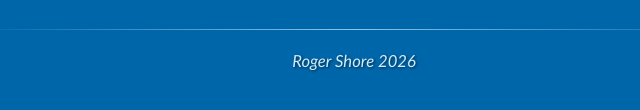
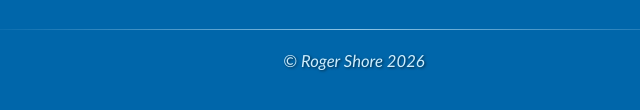
Before and after one commit to mitre-mags/mitre-mags.github.io, a plain HTML site: page index.html in a window 1280 px wide. Shown: the part 538-648 px from the top of the page, 286-926 px from the left. Drawn offline with Linux system fonts and the light colour scheme.

Commit message:
Fix HTML structure and update footer copyright

```diff
--- a/index.html
+++ b/index.html
@@ -110,7 +110,7 @@ Thanks to <b>Brian Burgess</b> for the first 5 and to <b>Rod Bush</b> for 1965
 
 <div class="footer">
 
-        <h1>Roger Shore 2026 </h1>
+        <h1> © Roger Shore 2026 </h1>
 
 </div>
 
```
